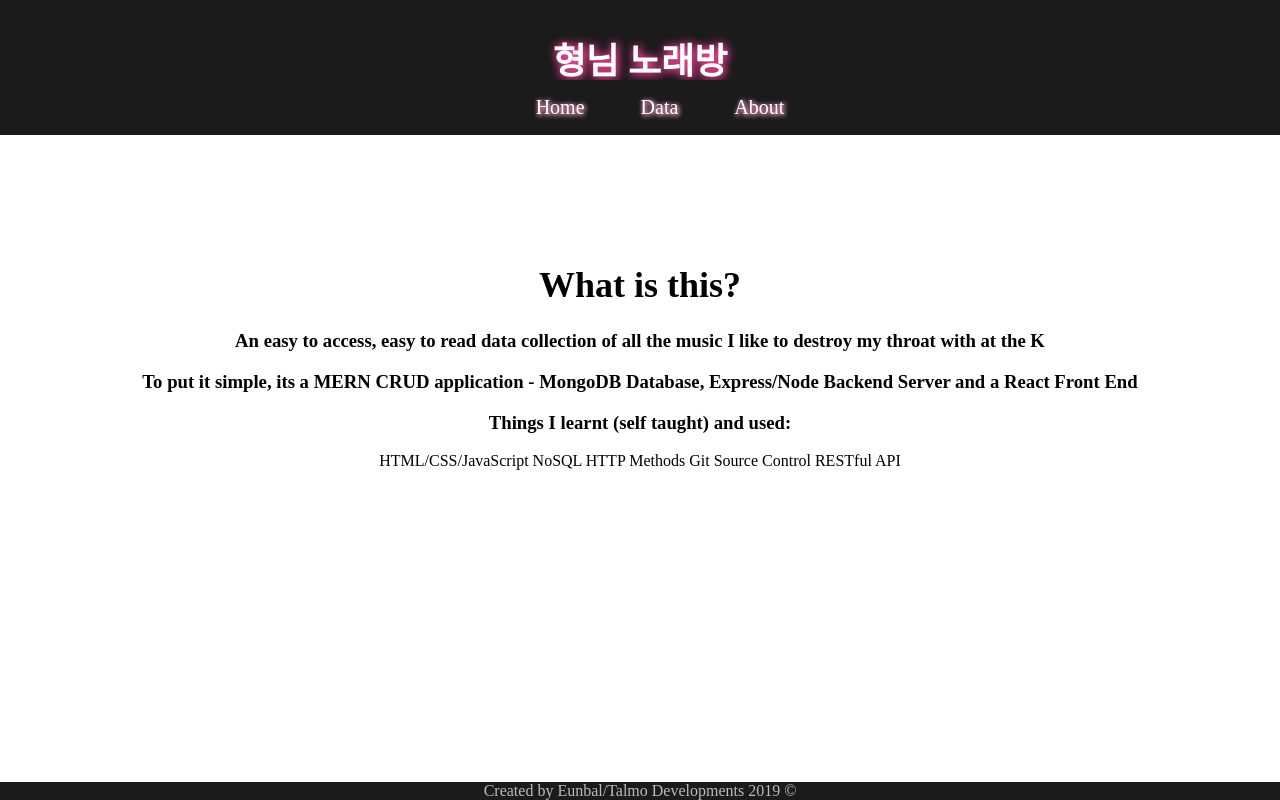
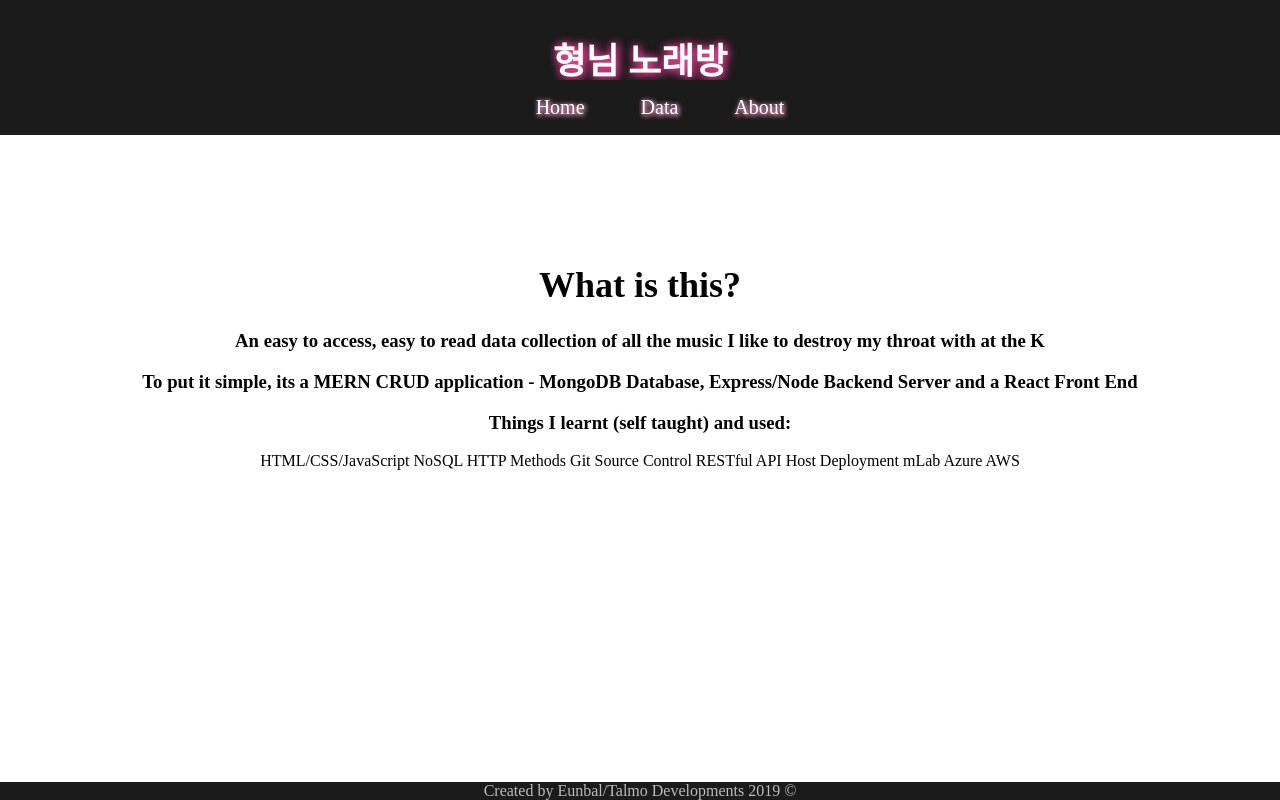
Before and after one commit to kodawarii/noraebang, a React (Create React App) app: page /about in a window 1280 px wide. Built offline with nearby package versions, Linux system fonts and the light colour scheme; a web font is replaced by a local one.

Commit message:
changed table thead padding

```diff
--- a/src/components/about.component.js
+++ b/src/components/about.component.js
@@ -18,7 +18,7 @@ export default class About extends Component {
           Things I learnt (self taught) and used:
         </h3>
         <p>
-          HTML/CSS/JavaScript NoSQL HTTP Methods Git Source Control RESTful API
+          HTML/CSS/JavaScript NoSQL HTTP Methods Git Source Control RESTful API Host Deployment mLab Azure AWS
         </p>
       </div>
     );
--- a/src/components/style-index.css
+++ b/src/components/style-index.css
@@ -4,6 +4,10 @@
 
 .mytable{
   margin: 1em auto; /* Align Table within a div to the center */
+}
+
+.mytable th{
+  padding: 2px 50px 2px 50px;
 }
 
 .mytable td{
```
Lines whose indentation alone changed are shown as unchanged.
